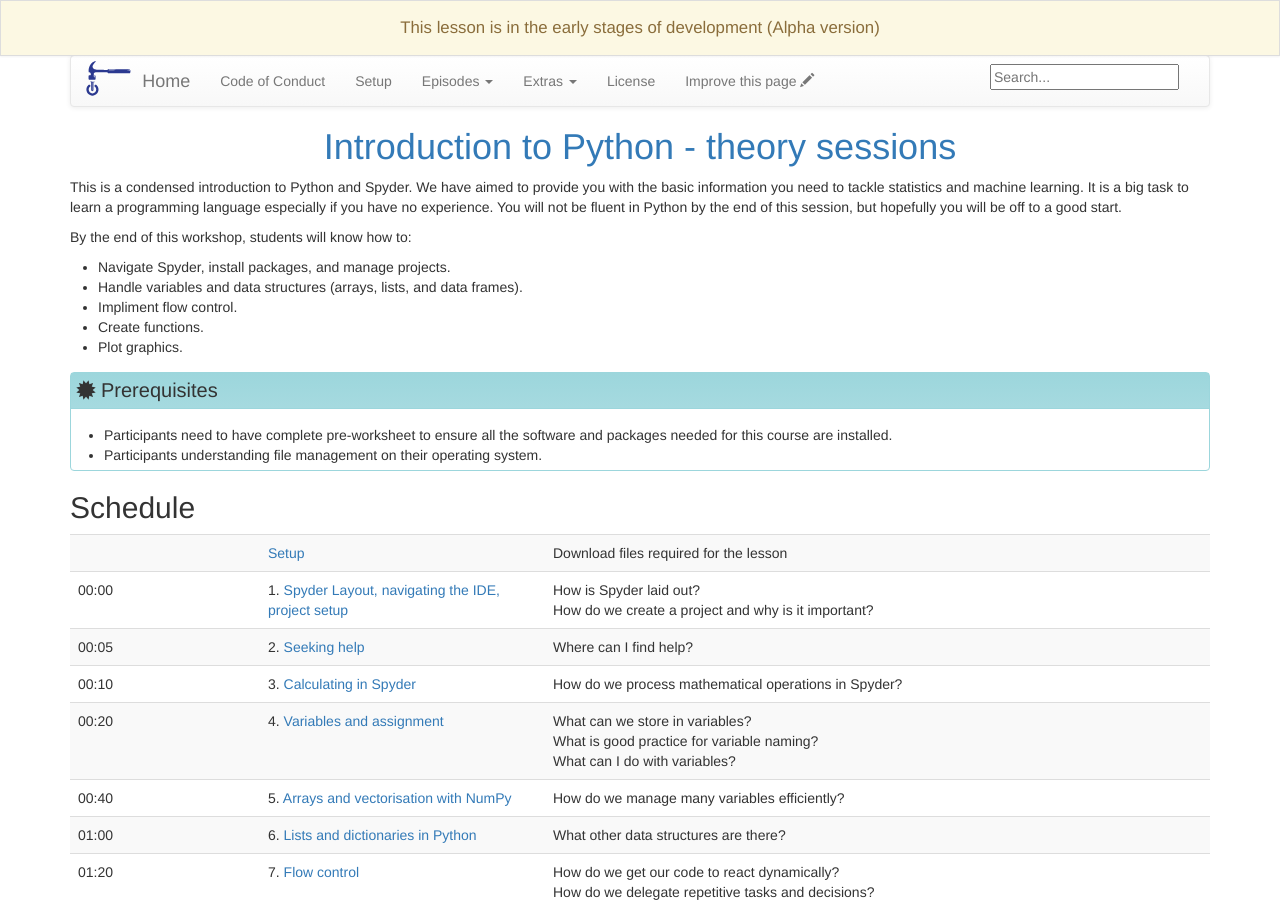
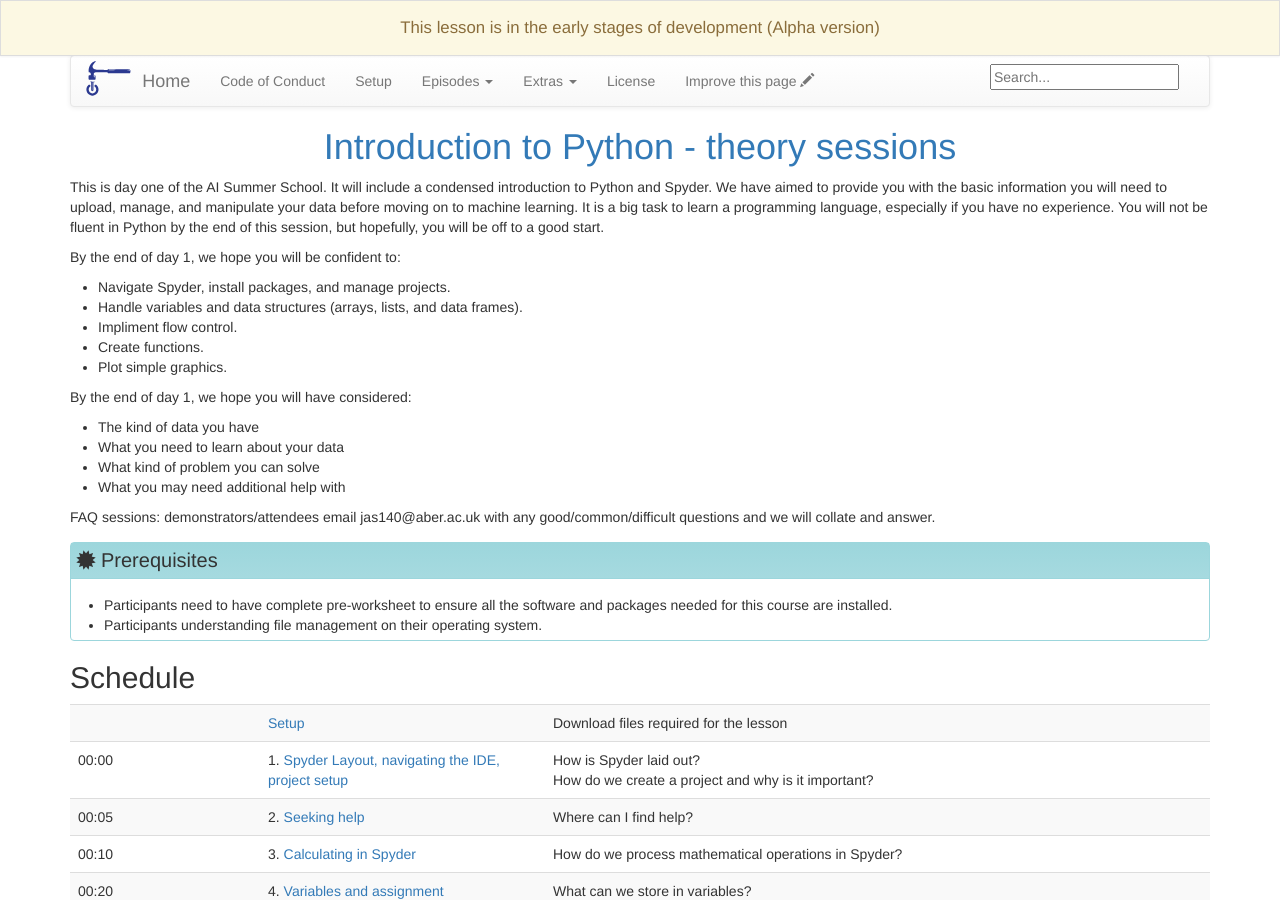
Before and after one commit to RSEjas140/AISSday1, a Jekyll site: the page built from index.md, in a window 1280 px wide and 900 px high. Built offline with Jekyll 4.4.1, drawn with Linux system fonts in a browser that asks for light colours.

Commit message:
update index

```diff
--- a/index.md
+++ b/index.md
@@ -3,15 +3,23 @@ layout: lesson
 root: .
 ---
 
-This is a condensed introduction to Python and Spyder. We have aimed to provide you with the basic information you need to tackle statistics and machine learning. It is a big task to learn a programming language especially if you have no experience. You will not be fluent in Python by the end of this session, but hopefully you will be off to a good start.
+This is day one of the AI Summer School. It will include a condensed introduction to Python and Spyder. We have aimed to provide you with the basic information you will need to upload, manage, and manipulate your data before moving on to machine learning. It is a big task to learn a programming language, especially if you have no experience. You will not be fluent in Python by the end of this session, but hopefully, you will be off to a good start.
 
-By the end of this workshop, students will know how to:
+By the end of day 1, we hope you will be confident to:
 
 * Navigate Spyder, install packages, and manage projects.
 * Handle variables and data structures (arrays, lists, and data frames).
 * Impliment flow control.
 * Create functions.
-* Plot graphics.
+* Plot simple graphics.
+
+By the end of day 1, we hope you will have considered:
+* The kind of data you have
+* What you need to learn about your data
+* What kind of problem you can solve
+* What you may need additional help with
+
+FAQ sessions: demonstrators/attendees email jas140@aber.ac.uk with any good/common/difficult questions and we will collate and answer.
 
 > ## Prerequisites
 >
```
